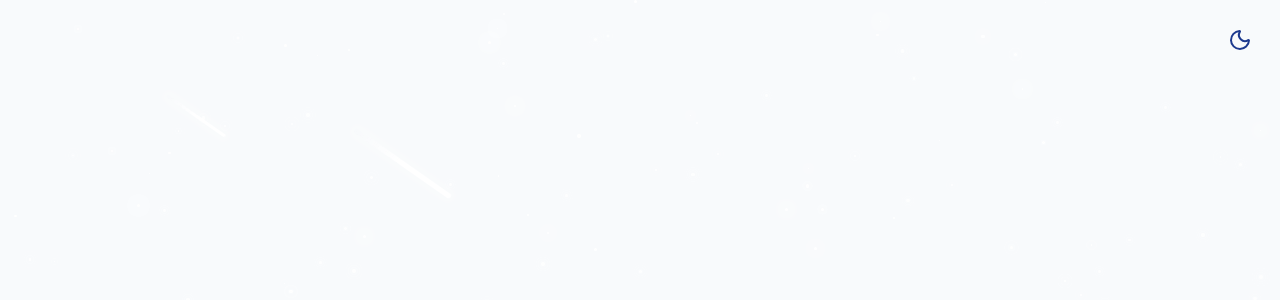
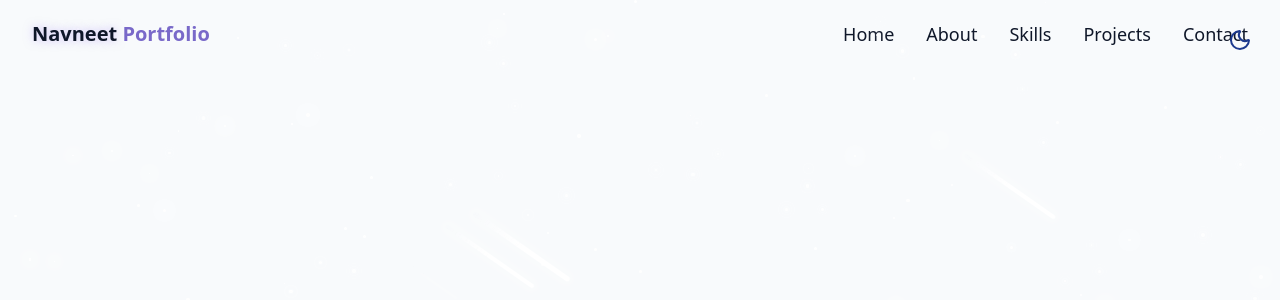
Before and after one commit to ORNavneetRanjan/Portfolio-website, a React (Vite) app: page / in a window 1280 px wide. Shown: the top 300 px of the page. Built offline with nearby package versions, Linux system fonts and the light colour scheme.

Commit message:
build navbar

```diff
--- /dev/null
+++ b/src/components/Navbar.jsx
@@ -0,0 +1,92 @@
+import React, { useEffect, useState } from "react";
+import { cn } from "../lib/utils";
+import { Menu, X } from "lucide-react";
+
+const navItems = [
+  { name: "Home", href: "#hero" },
+  { name: "About", href: "#about" },
+  { name: "Skills", href: "#skills" },
+  { name: "Projects", href: "#projects" },
+  { name: "Contact", href: "#contact" },
+];
+
+function Navbar() {
+  const [isScrolled, setIsScrolled] = useState(false);
+  const [isMenuOpen, setIsMenuOpen] = useState(false);
+  useEffect(() => {
+    const handleScrool = () => {
+      setIsScrolled(window.screenY > 10);
+    };
+
+    window.addEventListener("scroll", handleScrool);
+    return () => window.removeEventListener("scroll", handleScrool);
+  }, []);
+
+  return (
+    <nav
+      className={cn(
+        "fixed, w-full, z-40 transition-all duration-300",
+        isScrolled ? "py-3 bg-background/80 backdrop-blur-md shadow-xs" : "py-5"
+      )}
+    >
+      <div className="container flex items-center justify-between">
+        <a
+          className="text-xl font-bold text-primary flex items-center"
+          href="#hero"
+        >
+          <span className="relative z-10">
+            <span className="text-glow text-foreground ">Navneet</span>
+            <span> {"  "}</span> Portfolio
+          </span>
+        </a>
+
+        {/* desktop nav */}
+        <div className="hidden md:flex space-x-8">
+          {navItems.map((item, key) => (
+            <a
+              key={key}
+              href={item.href}
+              className="text-foreground/800 hover:text-primary transition-colors duration-500 text-lg"
+            >
+              {item.name}
+            </a>
+          ))}
+        </div>
+
+        {/* {mobile version} */}
+
+        <button
+          onClick={() => setIsMenuOpen((prev) => !prev)}
+          className="md:hidden p-2 text-foreground z-50"
+          aria-label={isMenuOpen ? "Close Menu" : "Open Menu"}
+        >
+          {isMenuOpen ? <X size={24} /> : <Menu size={24} />}
+        </button>
+
+        <div
+          className={cn(
+            "fixed inset-0 bg-background/95 backdrop-blur-md z-40 flex flex-col items-center justify-center",
+            "transition-all duration-300 md:hidden",
+            isMenuOpen
+              ? "opacity-100 pointer-events-auto"
+              : "opacity-0 pointer-events-none"
+          )}
+        >
+          <div className="flex flex-col space-y-8 items-center text-xl">
+            {navItems.map((item, key) => (
+              <a
+                key={key}
+                href={item.href}
+                className="text-foreground/800 hover:text-primary transition-colors duration-500 text-lg"
+              >
+                {item.name}
+              </a>
+            ))}
+          </div>
+        </div>
+      </div>
+    </nav>
+  );
+}
+
+export default Navbar;
--- a/src/index.css
+++ b/src/index.css
@@ -3,7 +3,7 @@
 @theme {
   --color-border: hsl(var(--border));
   --color-background: hsl(var(--background));
-  --color-foreground: hsl(var(--foregound));
+  --color-foreground: hsl(var(--foreground));
 
   --color-primary: hsl(var(--primary));
   --color-primary-foreground: hsl(var(--primary-foreground));
--- a/src/pages/Home.jsx
+++ b/src/pages/Home.jsx
@@ -1,6 +1,7 @@
 import React from "react";
 import ThemeToggle from "../components/ThemeToggle";
 import StarBackground from "../components/StarBackground";
+import Navbar from "../components/Navbar";
 function Home() {
   return (
     <>
@@ -10,7 +11,7 @@
         {/* Theme toggle */}
         <StarBackground />
         {/* Background effects */}
-
+        <Navbar />
         {/* Navbar */}
 
         {/*Main content */}
```
